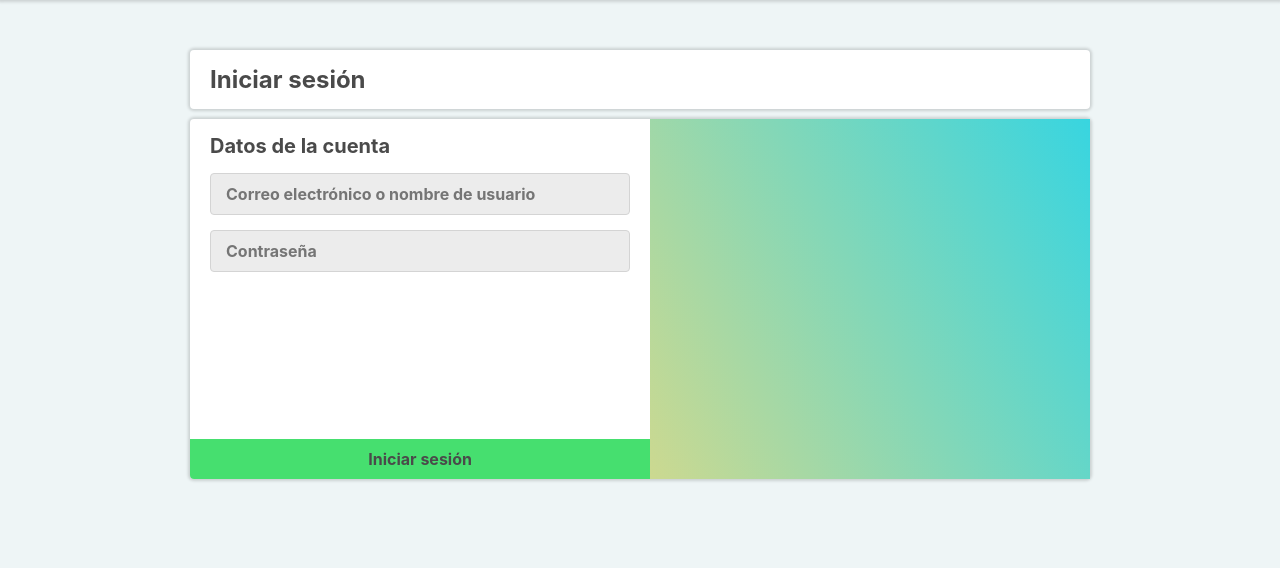
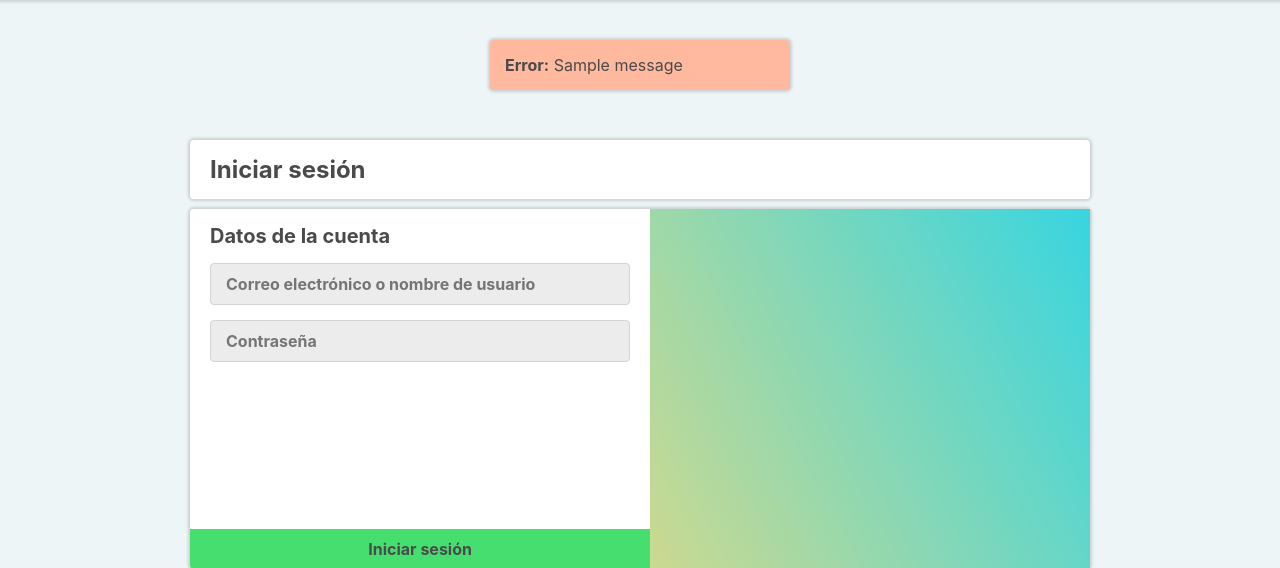
Before and after one commit to XXXPROGRAMACION/si, a Flask app: page /login in a window 1280 px wide. Shown: the part 59-627 px from the top of the page. Run offline with Flask 2, Linux system fonts and the light colour scheme; one stand-in notice (Sample message) is shown.

Commit message:
Sistema de login funcionando

```diff
--- a/app/routes.py
+++ b/app/routes.py
@@ -2,7 +2,7 @@
 # -*- coding: utf-8 -*-
 
 from app import app
-from flask import render_template, request, url_for, redirect, session
+from flask import render_template, request, url_for, redirect, session, flash
 from app.utils import *
 import json
 import os
@@ -31,18 +31,38 @@ def movie_detail(movie_id):
     movie_add_genres_string(movie)
     return render_template('movie-detail.html', movie=movie)
 
-@app.route('/login')
+
+@app.route('/login', methods=['get'])
 def login():
     return render_template('login.html')
+
+
+@app.route('/login', methods=['post'])
+def autenticate():
+    if not is_valid(request.form.get('username'), request.form.get('password')):
+        flash('Usuario o contraseña inválida', 'error')
+        return render_template('login.html')
+
+    session['user'] = get_user(request.form.get('username'))
+    return redirect(url_for('index'))
+
+
+@app.route('/logout')
+def logout():
+    session.pop('user', None)
+    return redirect(url_for('index'))
+
 
 @app.route('/register', methods=['get'])
 def register():
     return render_template('register.html')
 
+
 @app.route('/register', methods=['post'])
 def submit_register():
     add_user(request)
-    return render_template('login.html')
+    return redirect(url_for('login'))
+
 
 @app.route('/shopping-history')
 def shopping_history():
--- a/app/static/styles/styles.css
+++ b/app/static/styles/styles.css
@@ -321,6 +321,13 @@ select:invalid {
   color: #6ABE44;
 }
 
+.alert {
+  width: 300px;
+  margin-top: 40px;
+  padding: 15px;
+  background-color: rgb(255, 185, 158)
+}
+
 #cart {
   width: 40px;
   padding: 5px 0;
@@ -338,6 +345,10 @@ select:invalid {
 
 #register {
   background-color: #67baf5;
+}
+
+#logout {
+  background-color: rgb(236, 59, 89);
 }
 
 #history {
--- a/app/templates/base.html
+++ b/app/templates/base.html
@@ -15,6 +15,7 @@
           <a href="{{ url_for('index') }}">
             <h1>SuperPelis.net</h1>
           </a>
+          {% if not session.user %}
             <div class="buttons">
                 <a id="cart">
                   <img src="{{ url_for('static', filename='media/icons/cart.png') }}"/>
@@ -22,6 +23,15 @@
                 <a id="login" href="{{ url_for('login') }}">Iniciar sesión</a>
                 <a id="register" href="{{ url_for('register') }}">Registro</a>
             </div>
+          {% else %}
+          Bienvenido {{ session.user.fullname }}
+            <div class="buttons">
+                <a id="cart">
+                  <img src="{{ url_for('static', filename='media/icons/cart.png') }}"/>
+                </a>
+                <a id="logout" href="{{ url_for('logout') }}">Cerrar sesión</a>
+            </div>
+          {% endif %}
         </div>
       </div>
     </header>
--- a/app/templates/login.html
+++ b/app/templates/login.html
@@ -1,6 +1,13 @@
 {% extends "base.html" %}
 
 {% block content %}
+  {% with messages = get_flashed_messages() %}
+    {% for message in messages %}
+      <div class="card container alert">
+        <strong>Error:</strong> {{ message }}
+      </div>
+    {% endfor %}
+  {% endwith %}
   <div class="container">
     <div class="card first">
       <div class="content">
@@ -10,7 +17,7 @@
     <div class="card horizontal">
       <div class="content">
         <h2>Datos de la cuenta</h1>
-        <form class="form vertical" action="">
+        <form class="form vertical" action="" method="post">
           <input class="first" type="text" name="username" placeholder="Correo electrónico o nombre de usuario"/>
           <input type="password" name="password" placeholder="Contraseña"/>
           <input class="submit left" type="submit" value="Iniciar sesión"/>
```
Also changed, not shown: app/users/users.json (+10 -1 lines), app/utils.py (+22 -0 lines), 2 other files. Lines whose indentation alone changed are shown as unchanged.
